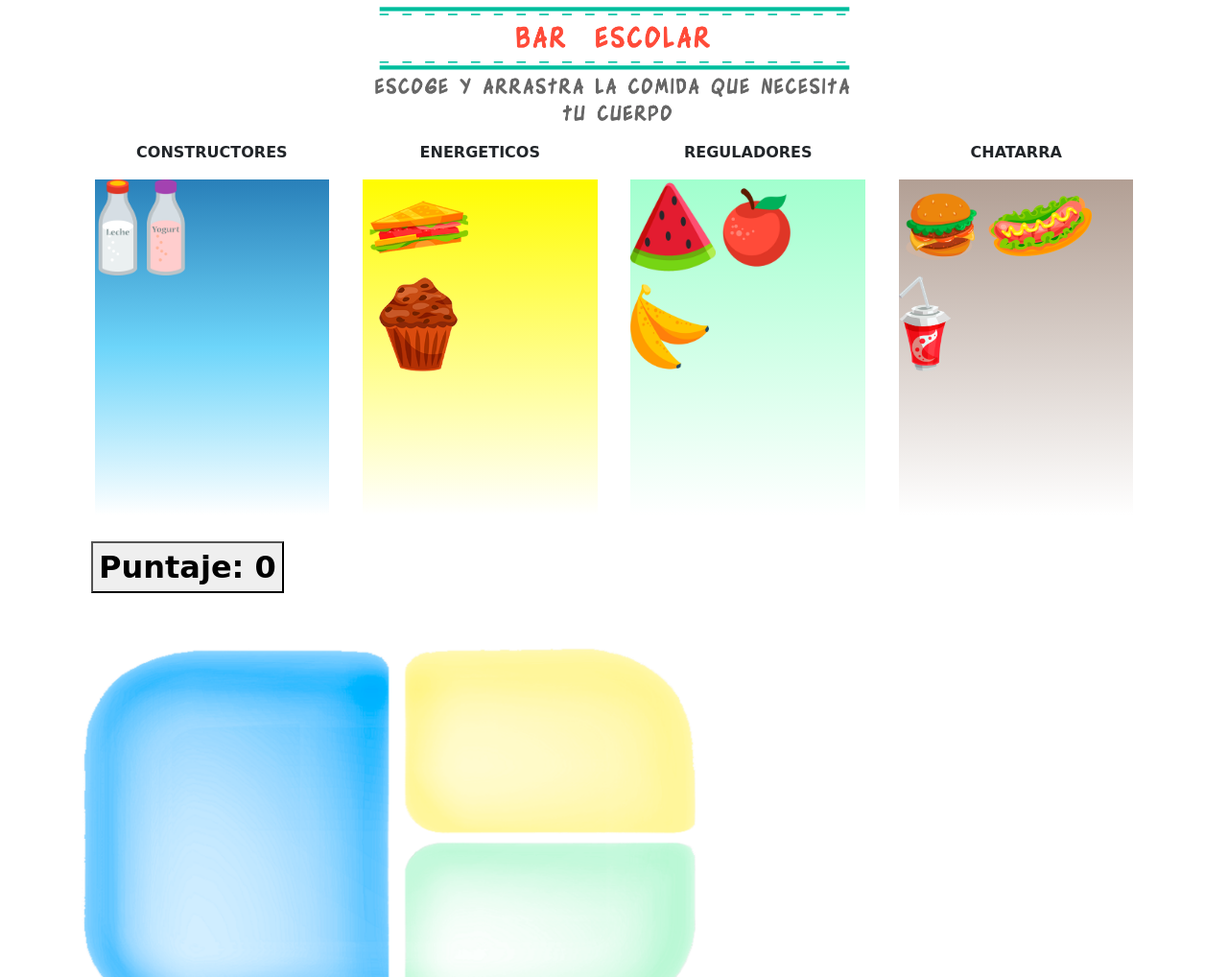
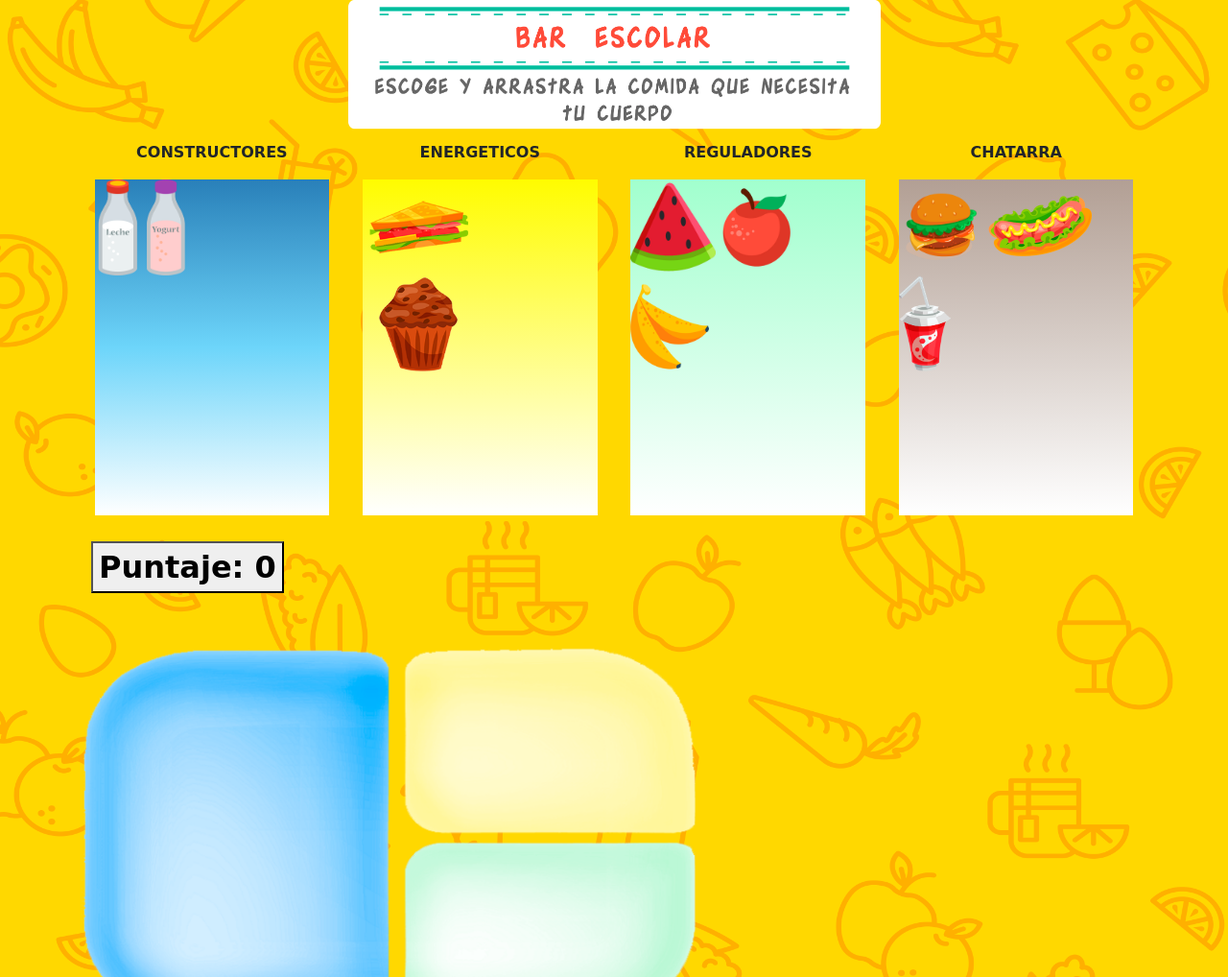
Before and after one commit to dsgonzag/Bar, a plain HTML site: page Bar.html in a window 1280 px wide. Shown: the top 1018 px of the page at 96% size. Drawn offline with nearby package versions, Linux system fonts and the light colour scheme.

Commit message:
body bar

```diff
--- a/Bar.html
+++ b/Bar.html
@@ -11,7 +11,7 @@
       <script src="https://cdnjs.cloudflare.com/ajax/libs/jqueryui/1.12.1/jquery-ui.min.js"></script>
 </head>
     <audio src="audio/juego.mp4" autoplay type="audio/mpeg"></audio>
-<body>
+<body  id="imgFondo">
 
     <div class="container">
 <img class="mx-auto d-block" width="50%" src="imagenes/tituloBarEscolar.png" id="tituloBarEscolar">
```
